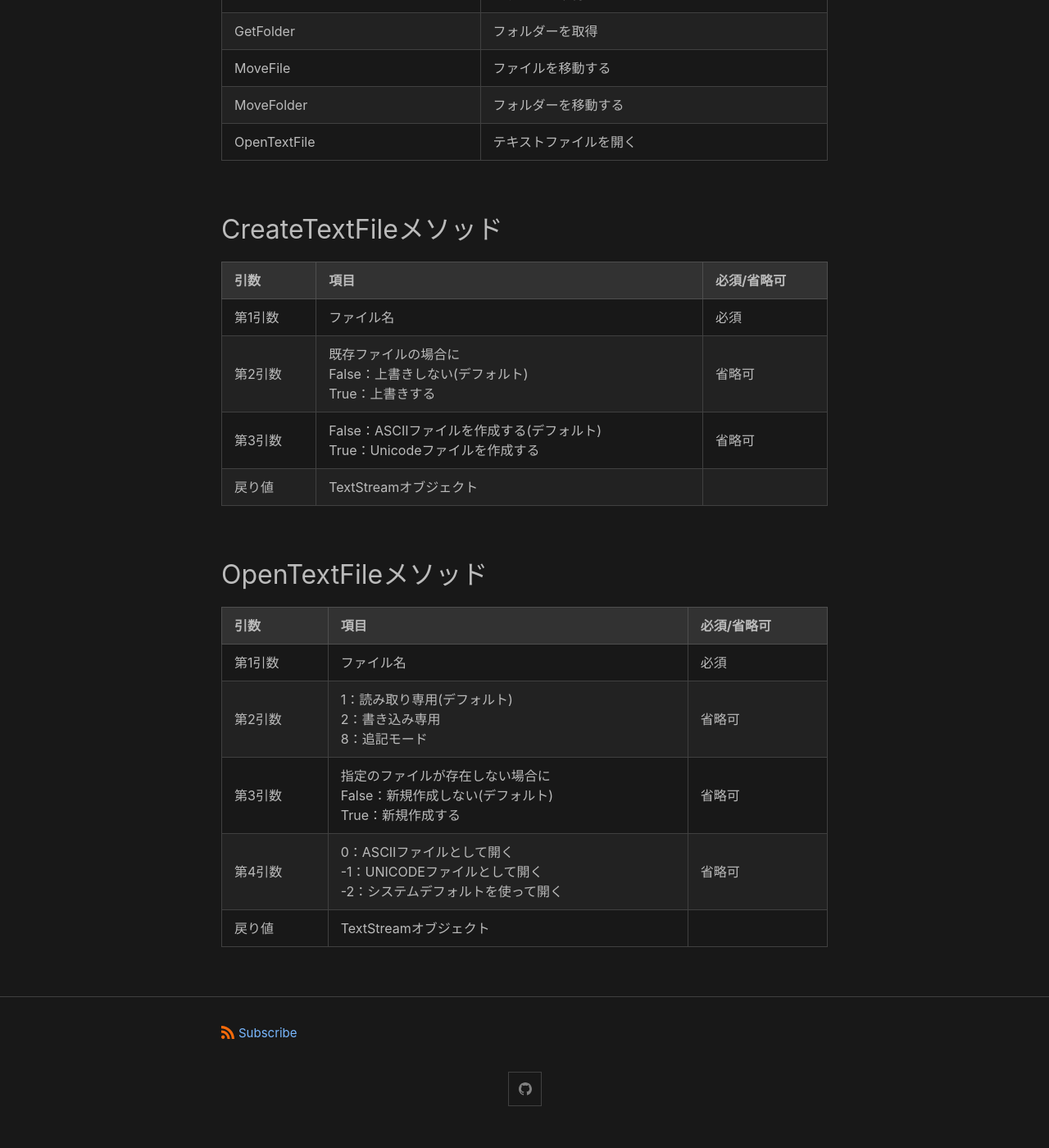
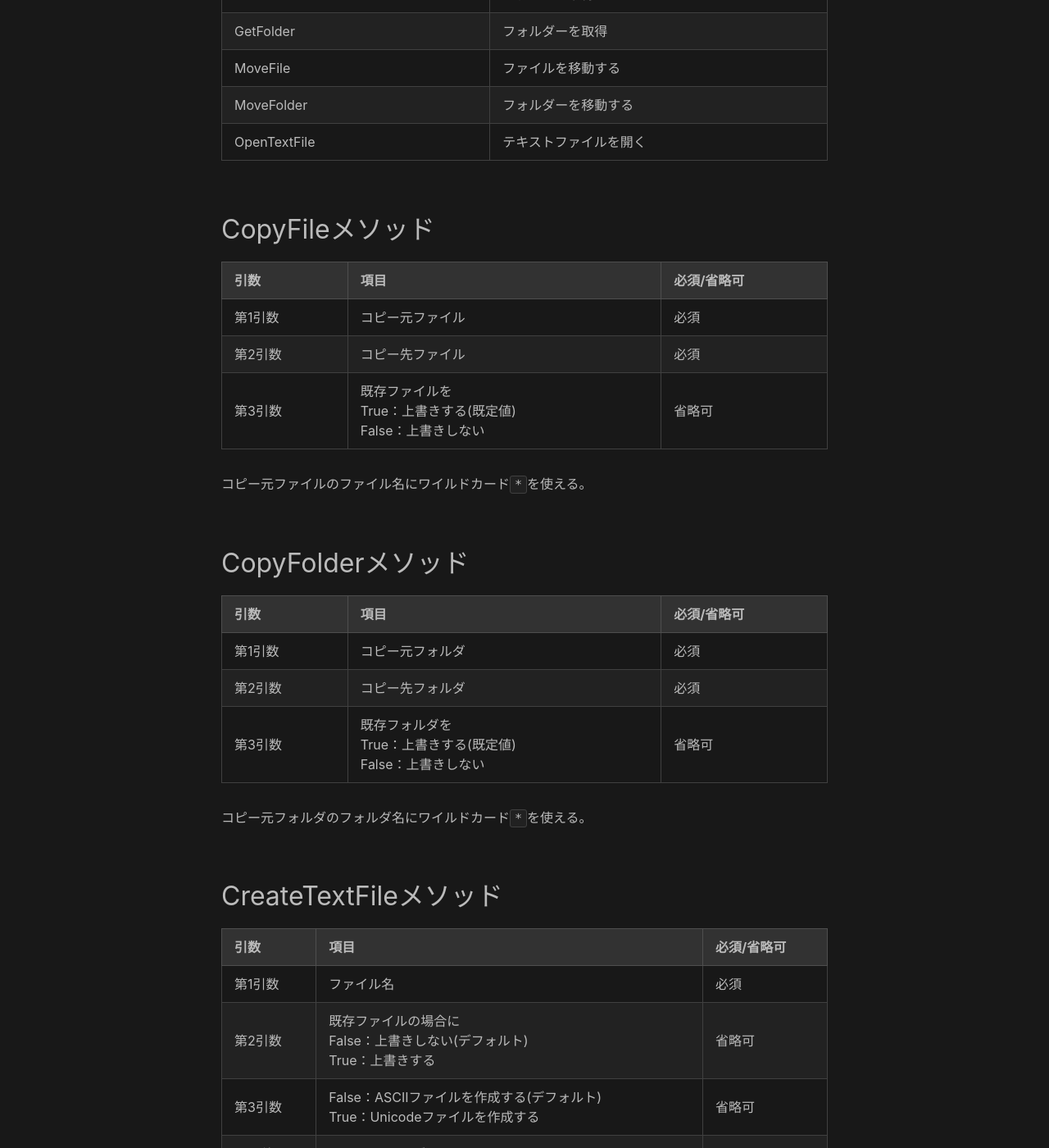
Before and after one commit to sammaya164/minima-test, a Jekyll site: the page built from _posts/2021-11-14-fso.md, in a window 1280 px wide and 1400 px high, scrolled down 809 px. Shown: the whole window at 82% size. Built offline with Jekyll 4.4.1, drawn with Linux system fonts in a browser that asks for light colours; some of the changed text lies outside the part shown.

Commit message:
Update 2021-11-14-fso.md

```diff
--- a/_posts/2021-11-14-fso.md
+++ b/_posts/2021-11-14-fso.md
@@ -10,20 +10,40 @@
 |プロパティ、メソッド|説明|
 |---|---|
 |CopyFile|ファイルを複製する|
-|CopyFolder|フォルダーを複製する|
+|CopyFolder|フォルダを複製する|
 |CreateTextFile|テキストファイルを作成する|
 |DeleteFile|ファイルを削除する|
-|DeleteFolder|フォルダーを削除する|
+|DeleteFolder|フォルダを削除する|
 |DriveExists|指定のドライブの有無を返す|
 |Drives|Drivesコレクション|
 |FileExists|指定のファイルの有無を返す|
-|FolderExists|指定のフォルダーの有無を返す|
+|FolderExists|指定のフォルダの有無を返す|
 |GetDrive|ドライブを取得|
 |GetFile|ファイルを取得|
 |GetFolder|フォルダーを取得|
 |MoveFile|ファイルを移動する|
 |MoveFolder|フォルダーを移動する|
 |OpenTextFile|テキストファイルを開く|
+
+## CopyFileメソッド
+
+|引数|項目|必須/省略可|
+|---|---|---|
+|第1引数|コピー元ファイル|必須|
+|第2引数|コピー先ファイル|必須|
+|第3引数|既存ファイルを<br />True：上書きする(既定値)<br />False：上書きしない|省略可|
+
+コピー元ファイルのファイル名にワイルドカード`*`を使える。
+
+## CopyFolderメソッド
+
+|引数|項目|必須/省略可|
+|---|---|---|
+|第1引数|コピー元フォルダ|必須|
+|第2引数|コピー先フォルダ|必須|
+|第3引数|既存フォルダを<br />True：上書きする(既定値)<br />False：上書きしない|省略可|
+
+コピー元フォルダのフォルダ名にワイルドカード`*`を使える。
 
 ## CreateTextFileメソッド
 
@@ -34,6 +54,24 @@
 |第3引数|False：ASCIIファイルを作成する(デフォルト)<br />True：Unicodeファイルを作成する|省略可|
 |戻り値|TextStreamオブジェクト||
 
+## DeleteFileメソッド
+
+|引数|項目|必須/省略可|
+|---|---|---|
+|第1引数|ファイル名|必須|
+|第3引数|読み取り専用ファイルを<br />False：削除しない(既定値)<br />True：削除する|省略可|
+
+ファイル名にワイルドカード`*`を使える。
+
+## DeleteFolderメソッド
+
+|引数|項目|必須/省略可|
+|---|---|---|
+|第1引数|フォルダ名|必須|
+|第3引数|読み取り専用フォルダを<br />False：削除しない(既定値)<br />True：削除する|省略可|
+
+フォルダ名にワイルドカード`*`を使える。
+
 ## OpenTextFileメソッド
 
 |引数|項目|必須/省略可|
```
